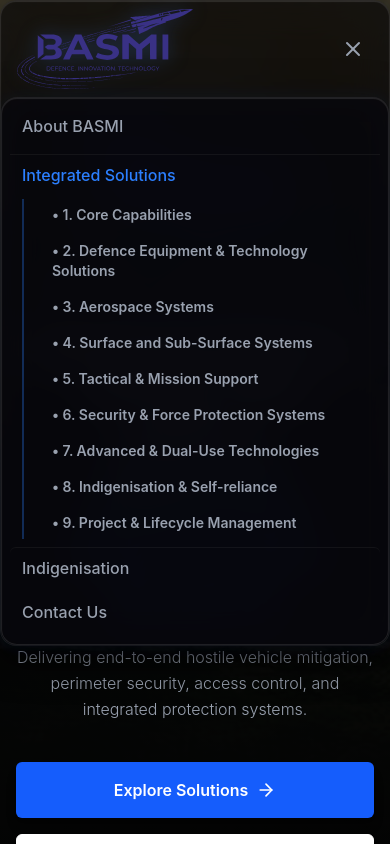
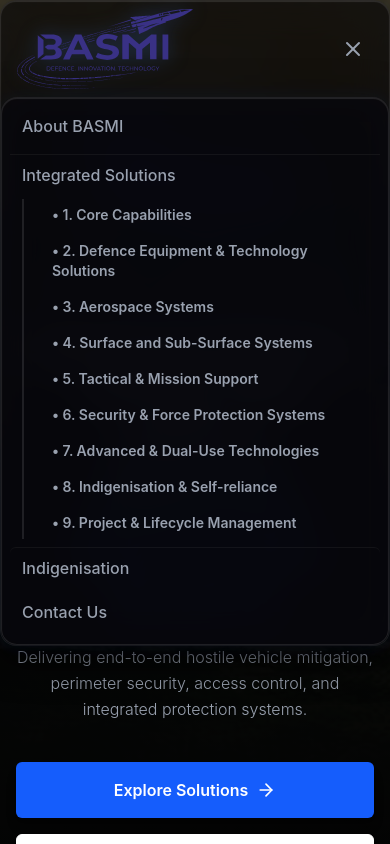
Before and after one commit to YouKnowPrem/BASMI-test1, a React (Vite) app: page / in a window 390 px wide. Both pictures are taken after a click on the button 353 px from the left and 49 px from the top of the page. Shown: the top 844 px of the page. Built offline with nearby package versions, Linux system fonts and the light colour scheme.

Commit message:
Style: remove blue color from mega dropdown and mobile solutions menu headers

```diff
--- a/src/components/Navbar.tsx
+++ b/src/components/Navbar.tsx
@@ -53,7 +53,7 @@
                     {/* Column 1 */}
                     <div className="space-y-4">
                       <div>
-                        <h4 className="text-xs font-bold text-blue-500 uppercase tracking-widest mb-3 flex items-center">
+                        <h4 className="text-xs font-bold text-gray-400 uppercase tracking-widest mb-3 flex items-center">
                           <Award className="h-4 w-4 mr-1.5" /> Foundations & Tech
                         </h4>
                         <ul className="space-y-3.5 text-sm">
@@ -80,7 +80,7 @@
                     {/* Column 2 */}
                     <div className="space-y-4">
                       <div>
-                        <h4 className="text-xs font-bold text-blue-500 uppercase tracking-widest mb-3 flex items-center">
+                        <h4 className="text-xs font-bold text-gray-400 uppercase tracking-widest mb-3 flex items-center">
                           <Cpu className="h-4 w-4 mr-1.5" /> Aerospace & Indigenisation
                         </h4>
                         <ul className="space-y-3.5 text-sm">
@@ -103,7 +103,7 @@
                     {/* Column 3 */}
                     <div className="space-y-4">
                       <div>
-                        <h4 className="text-xs font-bold text-blue-500 uppercase tracking-widest mb-3 flex items-center">
+                        <h4 className="text-xs font-bold text-gray-400 uppercase tracking-widest mb-3 flex items-center">
                           <Shield className="h-4 w-4 mr-1.5" /> Force Protection
                         </h4>
                         <ul className="space-y-3.5 text-sm">
@@ -173,11 +173,11 @@
             </NavLink>
 
             {/* Mobile Dropdown Header for Solutions */}
-            <div className="px-3 py-2 text-base font-medium text-blue-500 border-t border-white/5 mt-2">
+            <div className="px-3 py-2 text-base font-medium text-gray-400 border-t border-white/5 mt-2">
               Integrated Solutions
             </div>
 
-            <div className="pl-4 space-y-1 text-sm border-l-2 border-blue-500/30 ml-3">
+            <div className="pl-4 space-y-1 text-sm border-l-2 border-white/10 ml-3">
               <Link to="/about" onClick={() => setIsOpen(false)} className="block px-3 py-1.5 text-gray-400 hover:text-white font-semibold">• 1. Core Capabilities</Link>
               <Link to="/tactical" onClick={() => setIsOpen(false)} className="block px-3 py-1.5 text-gray-400 hover:text-white font-semibold">• 2. Defence Equipment & Technology Solutions</Link>
               <Link to="/uas" onClick={() => setIsOpen(false)} className="block px-3 py-1.5 text-gray-400 hover:text-white font-semibold">• 3. Aerospace Systems</Link>
```
